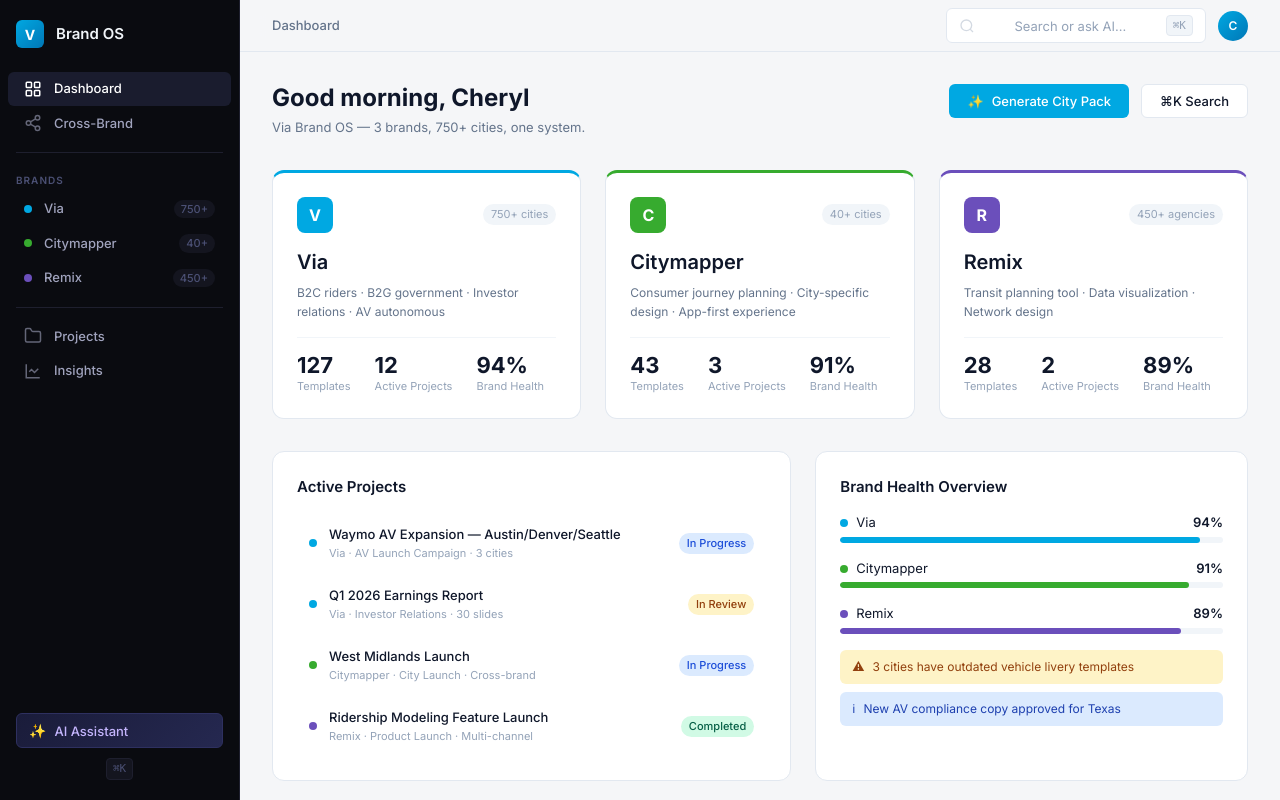
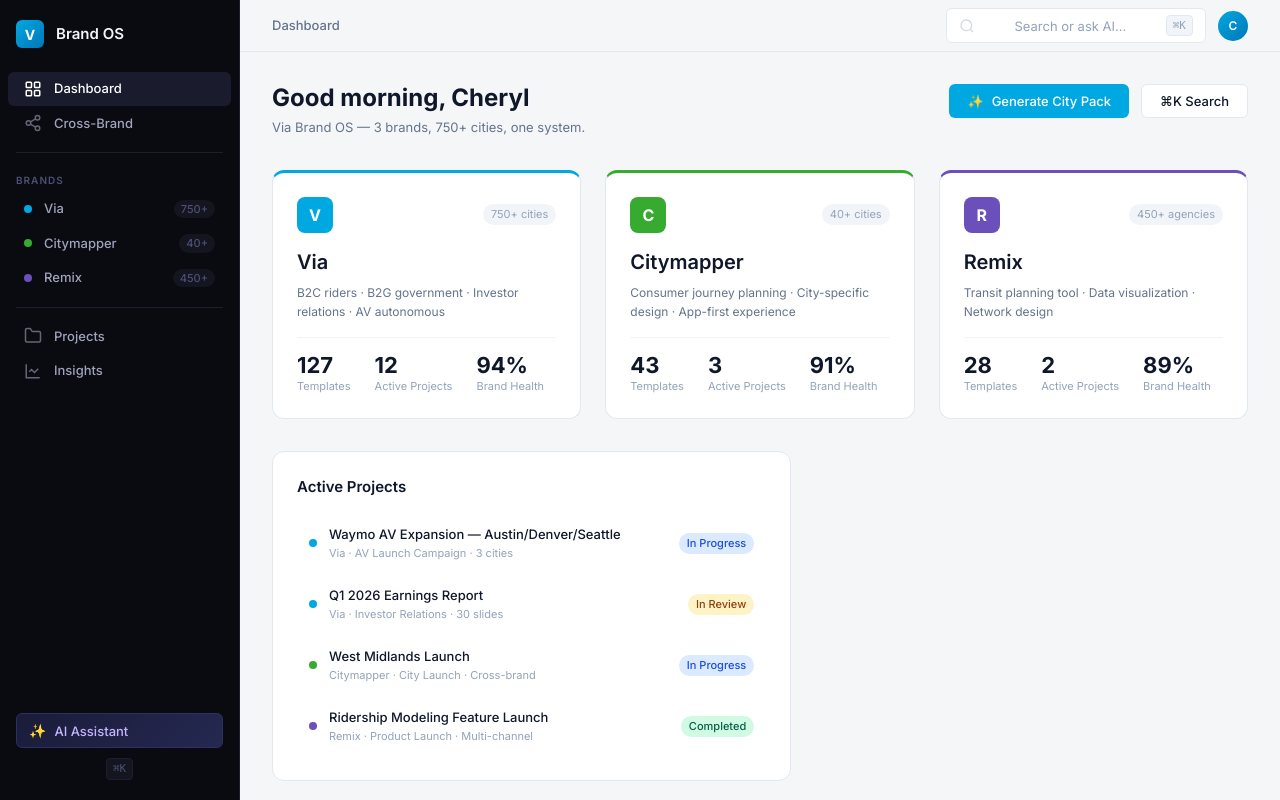
Before and after one commit to Cheryl0707/via-brand-os, a plain HTML site: page index.html in a window 1280 px wide. Drawn offline with Linux system fonts and the light colour scheme.

Commit message:
Remove Brand Health Overview from dashboard

```diff
--- a/index.html
+++ b/index.html
@@ -337,43 +337,6 @@
           </div>
         </div>
 
-        <div class="dash-panel">
-          <h3>Brand Health Overview</h3>
-          <div class="health-bars">
-            <div class="health-item">
-              <div class="health-label">
-                <span class="brand-dot via"></span>
-                <span>Via</span>
-                <span class="health-score">94%</span>
-              </div>
-              <div class="health-bar"><div class="health-fill via-fill" style="width:94%"></div></div>
-            </div>
-            <div class="health-item">
-              <div class="health-label">
-                <span class="brand-dot cm"></span>
-                <span>Citymapper</span>
-                <span class="health-score">91%</span>
-              </div>
-              <div class="health-bar"><div class="health-fill cm-fill" style="width:91%"></div></div>
-            </div>
-            <div class="health-item">
-              <div class="health-label">
-                <span class="brand-dot remix"></span>
-                <span>Remix</span>
-                <span class="health-score">89%</span>
-              </div>
-              <div class="health-bar"><div class="health-fill remix-fill" style="width:89%"></div></div>
-            </div>
-          </div>
-          <div class="health-alerts">
-            <div class="alert-item alert-warn">
-              <span>&#9888;</span> 3 cities have outdated vehicle livery templates
-            </div>
-            <div class="alert-item alert-info">
-              <span>&#8505;</span> New AV compliance copy approved for Texas
-            </div>
-          </div>
-        </div>
       </div>
     </section>
 
```
